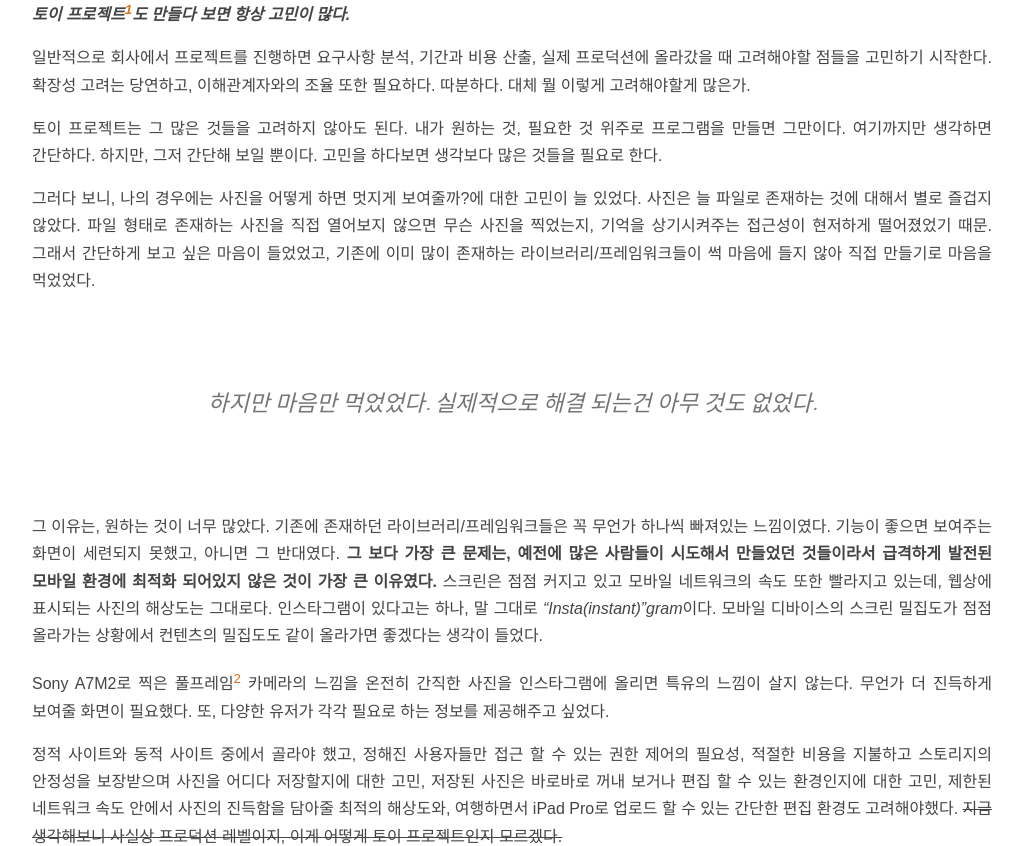
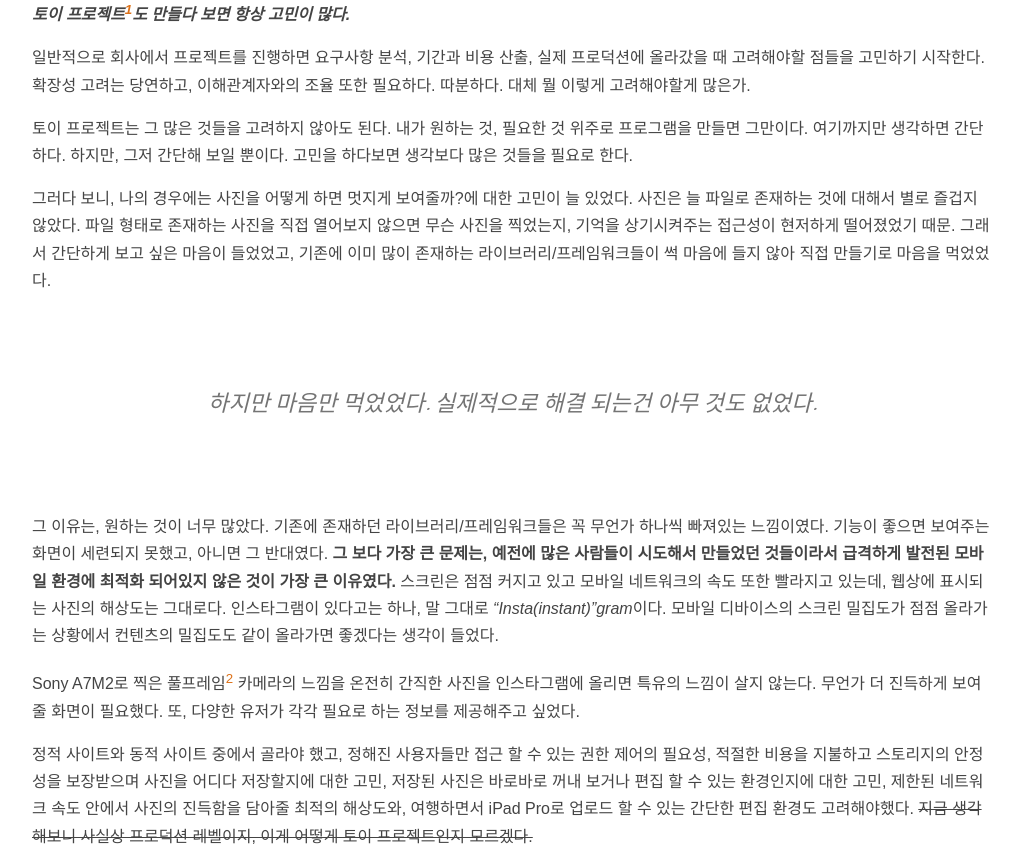
Before and after one commit to ryuneeee/ryuneeee.github.io, a Jekyll site: the page built from _posts/2019-02-24-start.md, in a window 1280 px wide. Shown: the part 1431-2277 px from the top of the page, without its empty margins (128-1151 px from the left). Built offline with Jekyll 4.4.1, drawn with Linux system fonts in a browser that asks for light colours; grey boxes are pictures that could not be loaded.

Commit message:
non-justify

```diff
--- a/css/main.scss
+++ b/css/main.scss
@@ -93,8 +93,8 @@ body {
         }
 
         article {
-            text-align: justify;
-            word-break: keep-all;
+            // text-align: justify;
+            // word-break: keep-all;
             margin-right: auto;
             margin-left: auto;
 
```
